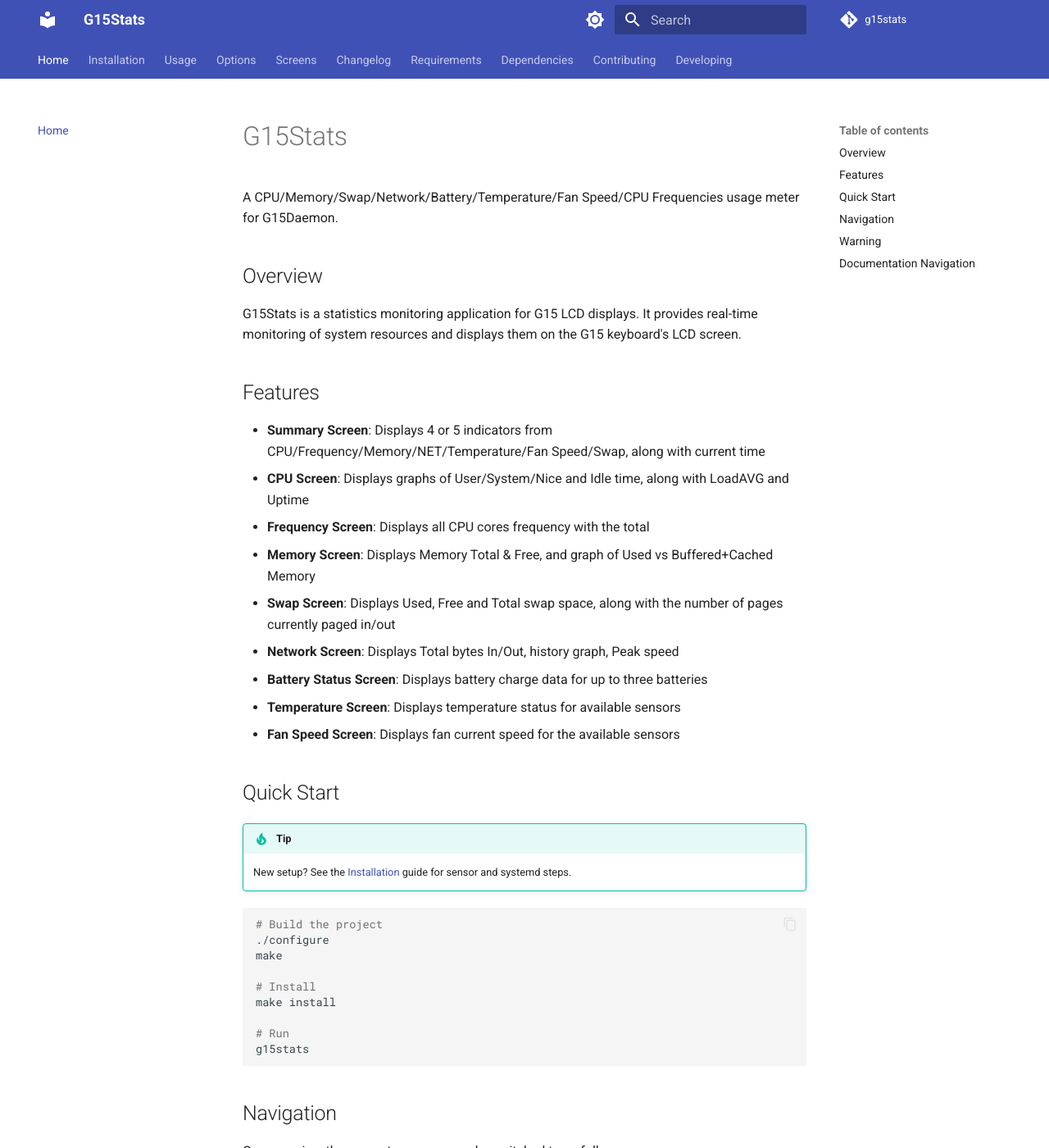
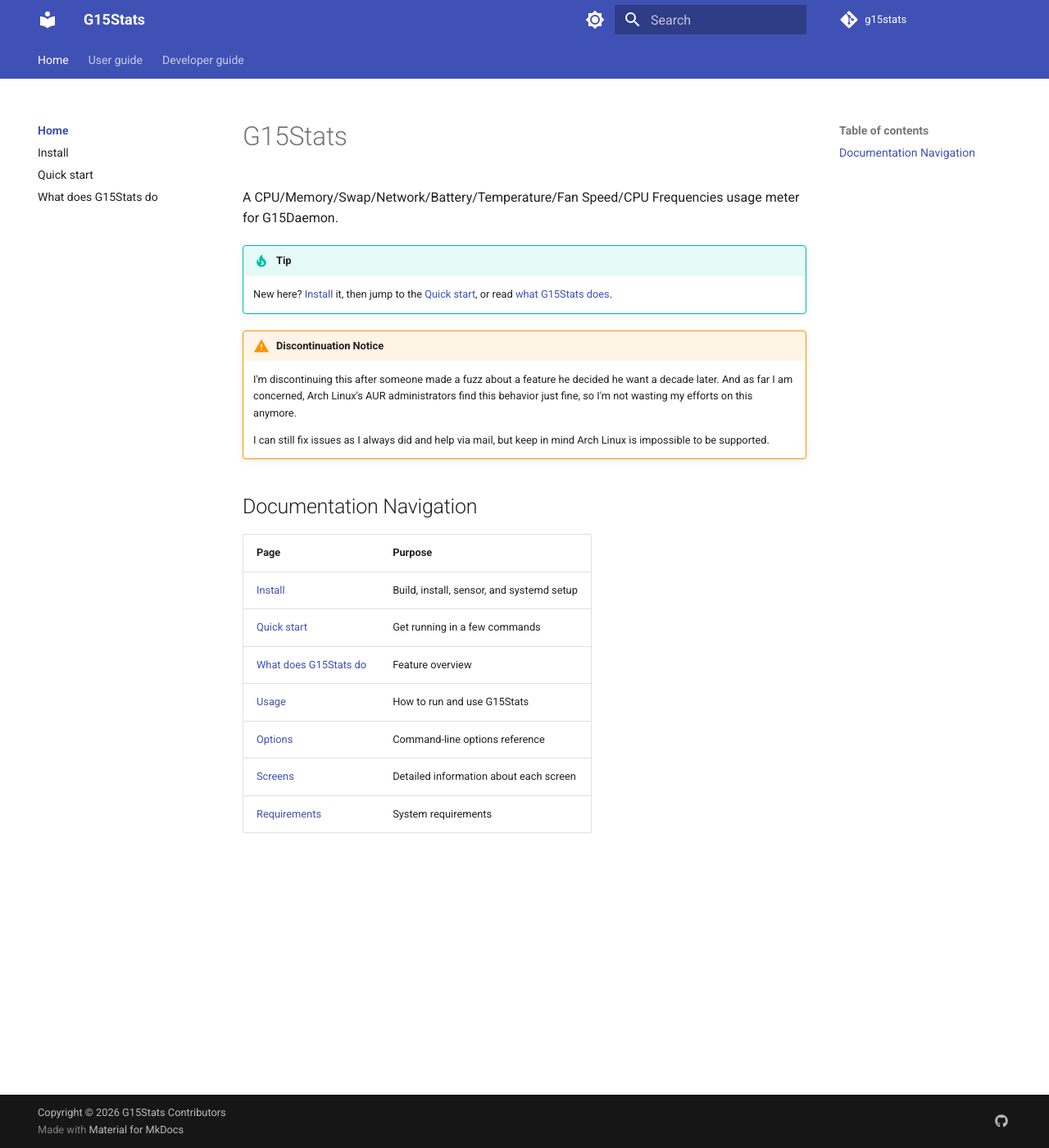
Before and after one commit to Torstein-Eide/g15stats, an MkDocs documentation site: the page built from docs/index.md, in a window 1280 px wide and 1400 px high. Shown: the whole window at 82% size. Built offline with MkDocs 1.6.1 and Material for MkDocs 9.7.7, drawn with Linux system fonts in a browser that asks for light colours; comment, search, counter and statistics services are not loaded; some of the changed text lies outside the part shown.

Commit message:
Reorganize docs nav into Home, User guide, and Developer guide sections
Split index.md's Overview/Features and Quick Start/Navigation content
into dedicated what-does-g15stats-do.md and quick-start.md pages, and
trimmed index.md to a lean landing page. Enabled navigation.indexes so
the Home tab shows the landing page without a redundant nav entry.

Co-Authored-By: Claude Sonnet 5 <noreply@anthropic.com>
Claude-Session: https://claude.ai/code/session_0176WBBQz3uj8WMSpjeqFa2B

````diff
--- a/docs/index.md
+++ b/docs/index.md
@@ -2,50 +2,9 @@
 
 A CPU/Memory/Swap/Network/Battery/Temperature/Fan Speed/CPU Frequencies usage meter for G15Daemon.
 
-## Overview
-
-G15Stats is a statistics monitoring application for G15 LCD displays. It provides real-time monitoring of system resources and displays them on the G15 keyboard's LCD screen.
-
-## Features
-
-- **Summary Screen**: Displays 4 or 5 indicators from CPU/Frequency/Memory/NET/Temperature/Fan Speed/Swap, along with current time
-- **CPU Screen**: Displays graphs of User/System/Nice and Idle time, along with LoadAVG and Uptime
-- **Frequency Screen**: Displays all CPU cores frequency with the total
-- **Memory Screen**: Displays Memory Total & Free, and graph of Used vs Buffered+Cached Memory
-- **Swap Screen**: Displays Used, Free and Total swap space, along with the number of pages currently paged in/out
-- **Network Screen**: Displays Total bytes In/Out, history graph, Peak speed
-- **Battery Status Screen**: Displays battery charge data for up to three batteries
-- **Temperature Screen**: Displays temperature status for available sensors
-- **Fan Speed Screen**: Displays fan current speed for the available sensors
-
-## Quick Start
-
 !!! tip
-    New setup? See the [Installation](installation.md) guide for sensor and
-    systemd steps.
-
-```bash
-# Build the project
-./configure
-make
-
-# Install
-make install
-
-# Run
-g15stats
-```
-
-## Navigation
-
-Once running, the separate screens can be switched to as follows:
-
-- **L2**: Previous Screen
-- **L3**: Next Screen
-- **L4**: Alternative Screen (Doesn't work on Swap, Memory and Battery Screen)
-- **L5**: Bottom Info bar mode
-
-## Warning
+    New here? [Install](installation.md) it, then jump to the
+    [Quick start](quick-start.md), or read [what G15Stats does](what-does-g15stats-do.md).
 
 !!! warning "Discontinuation Notice"
 
@@ -58,8 +17,10 @@ Once running, the separate screens can be switched to as follows:
 
 | Page | Purpose |
 |---|---|
-| [Installation](installation.md) | Build, install, sensor, and systemd setup |
+| [Install](installation.md) | Build, install, sensor, and systemd setup |
+| [Quick start](quick-start.md) | Get running in a few commands |
+| [What does G15Stats do](what-does-g15stats-do.md) | Feature overview |
 | [Usage](usage.md) | How to run and use G15Stats |
 | [Options](options.md) | Command-line options reference |
 | [Screens](screens.md) | Detailed information about each screen |
-| [Requirements](requirements.md) | System requirements and dependencies |
+| [Requirements](requirements.md) | System requirements |
--- a/mkdocs.yml
+++ b/mkdocs.yml
@@ -23,21 +23,26 @@ theme:
     - navigation.tabs
     - navigation.sections
     - navigation.expand
+    - navigation.indexes
     - search.highlight
     - search.suggest
     - content.code.copy
 
 nav:
-  - Home: index.md
-  - Installation: installation.md
-  - Usage: usage.md
-  - Options: options.md
-  - Screens: screens.md
-  - Changelog: changelog.md
-  - Requirements: requirements.md
-  - Dependencies: DEPENDENCIES.md
-  - Contributing: contributing.md
-  - Developing:
+  - Home:
+    - index.md
+    - Install: installation.md
+    - Quick start: quick-start.md
+    - What does G15Stats do: what-does-g15stats-do.md
+  - User guide:
+    - Usage: usage.md
+    - Options: options.md
+    - Screens: screens.md
+    - Requirements: requirements.md
+  - Developer guide:
+    - Contributing: contributing.md
+    - Changelog: changelog.md
+    - Dependencies: DEPENDENCIES.md
     - Creating Documentation: Developing/Creating-Documentation.md
     - G15Mirror: Developing/G15Mirror.md
 
````
Also changed, not shown: docs/quick-start.md (added, +26 -0 lines), docs/what-does-g15stats-do.md (added, +20 -0 lines).
